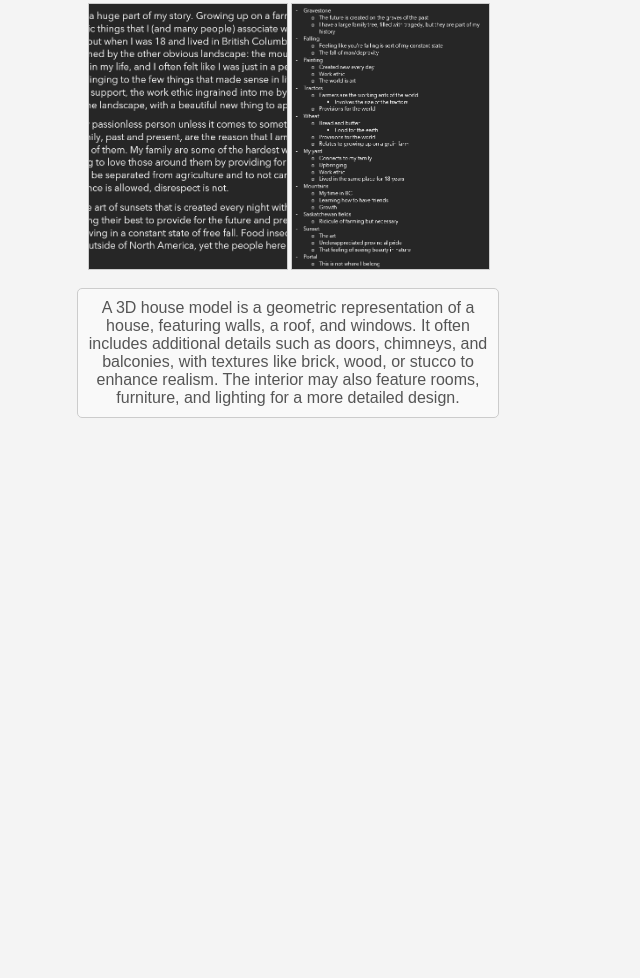
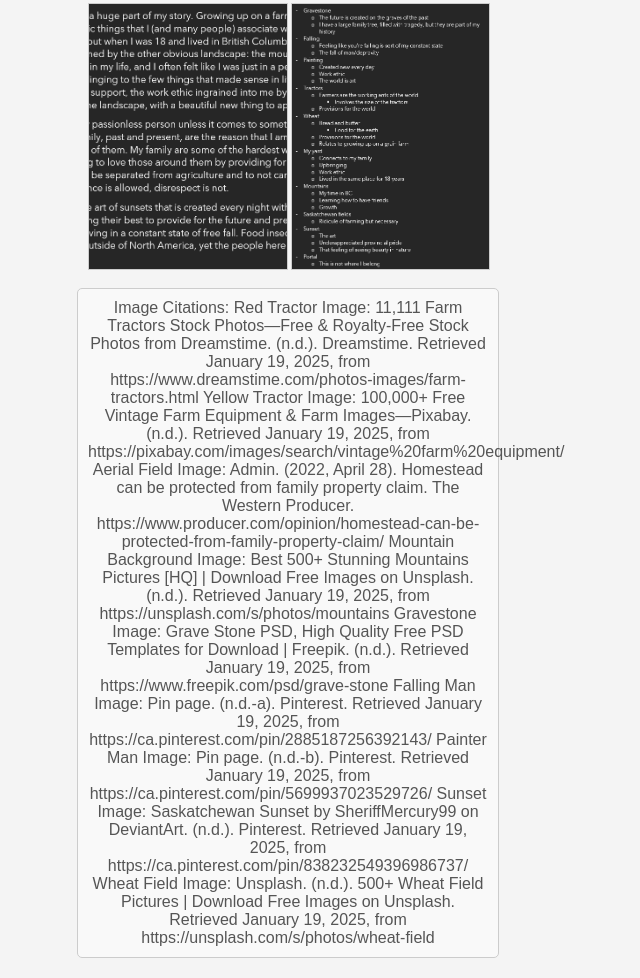
Before and after one commit to jalynanicole/Portfolio-2, a website built with Vite: page index.html in a window 1280 px wide. Shown: the part 1046-2024 px from the top of the page, without its empty margins (352-992 px from the left). Before the commit the page ends 1484 px from the top, so only its background shows below. Built offline with nearby package versions, Linux system fonts and the light colour scheme.

Commit message:
citations

```diff
--- a/index.html
+++ b/index.html
@@ -55,11 +55,18 @@
     </a>
     </div>
     <div id="description">
-      A 3D house model is a geometric representation of a house, featuring
-      walls, a roof, and windows. It often includes additional details such as
-      doors, chimneys, and balconies, with textures like brick, wood, or stucco
-      to enhance realism. The interior may also feature rooms, furniture, and
-      lighting for a more detailed design.
+      Image Citations:
+      Red Tractor Image: 11,111 Farm Tractors Stock Photos—Free & Royalty-Free Stock Photos from Dreamstime. (n.d.). Dreamstime. Retrieved January 19, 2025, from https://www.dreamstime.com/photos-images/farm-tractors.html
+Yellow Tractor Image: 100,000+ Free Vintage Farm Equipment & Farm Images—Pixabay. (n.d.). Retrieved January 19, 2025, from https://pixabay.com/images/search/vintage%20farm%20equipment/
+Aerial Field Image: Admin. (2022, April 28). Homestead can be protected from family property claim. The Western Producer. https://www.producer.com/opinion/homestead-can-be-protected-from-family-property-claim/
+Mountain Background Image: Best 500+ Stunning Mountains Pictures [HQ] | Download Free Images on Unsplash. (n.d.). Retrieved January 19, 2025, from https://unsplash.com/s/photos/mountains
+Gravestone Image: Grave Stone PSD, High Quality Free PSD Templates for Download | Freepik. (n.d.). Retrieved January 19, 2025, from https://www.freepik.com/psd/grave-stone
+Falling Man Image: Pin page. (n.d.-a). Pinterest. Retrieved January 19, 2025, from https://ca.pinterest.com/pin/2885187256392143/
+Painter Man Image: Pin page. (n.d.-b). Pinterest. Retrieved January 19, 2025, from https://ca.pinterest.com/pin/5699937023529726/
+Sunset Image: Saskatchewan Sunset by SheriffMercury99 on DeviantArt. (n.d.). Pinterest. Retrieved January 19, 2025, from https://ca.pinterest.com/pin/838232549396986737/
+Wheat Field Image: Unsplash. (n.d.). 500+ Wheat Field Pictures | Download Free Images on Unsplash. Retrieved January 19, 2025, from https://unsplash.com/s/photos/wheat-field
+
+
     </div>
 
     <script type="module" src="./src/main.js"></script>
```
